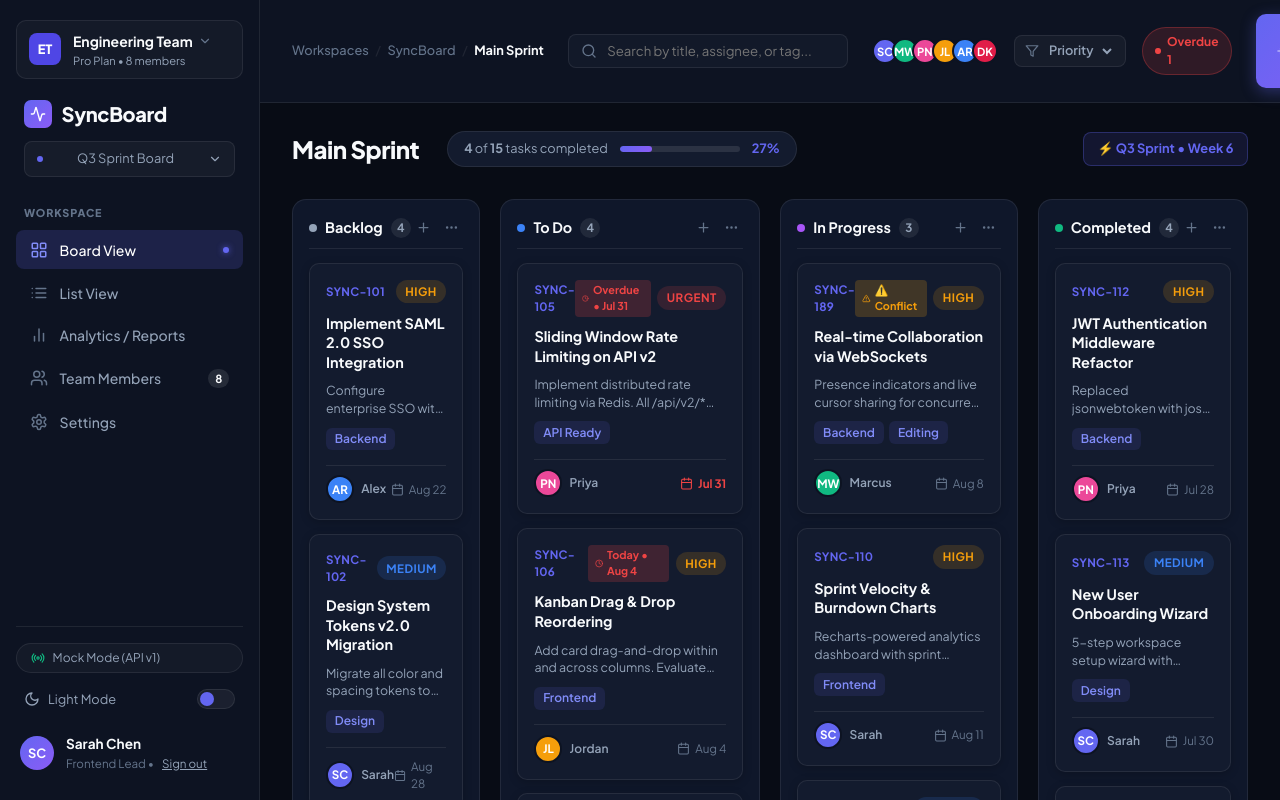
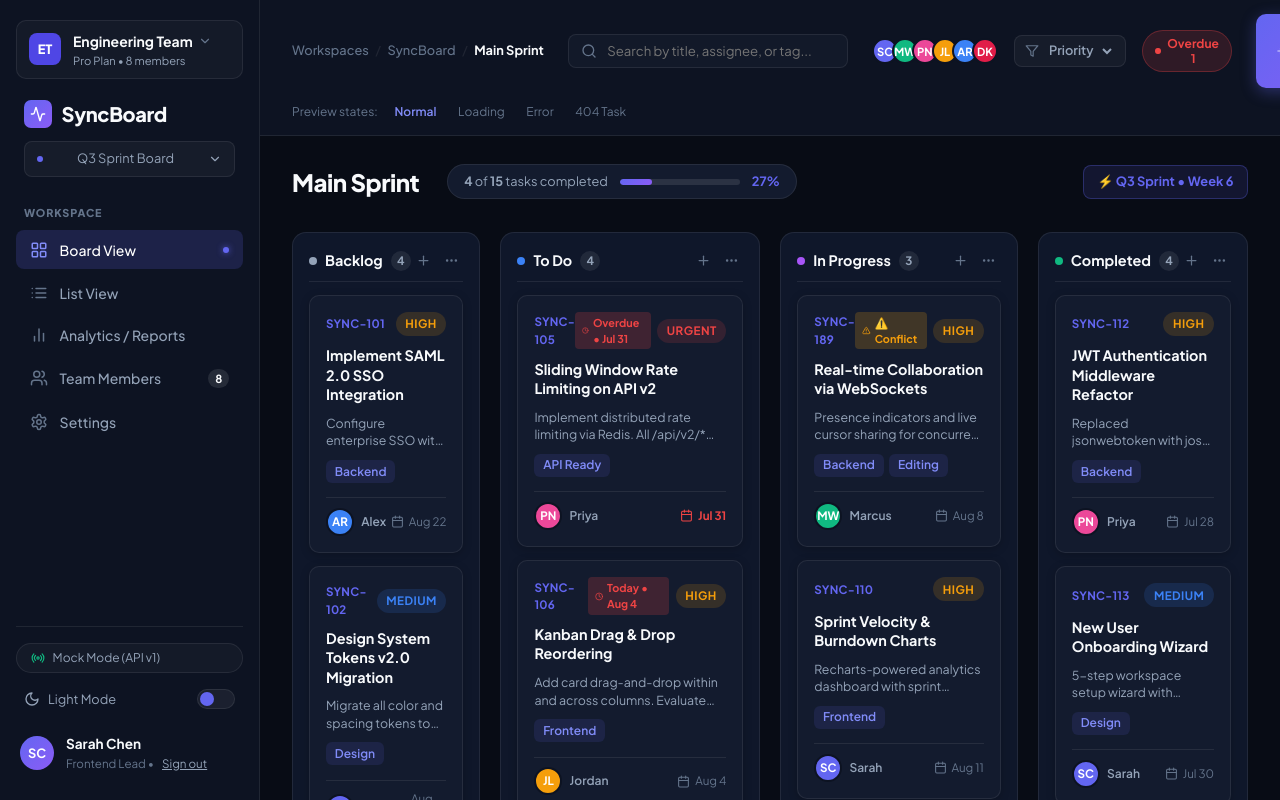
Before and after one commit to jayandisemini/full-stack-application, a React (Vite) app: page / in a window 1280 px wide. Built offline with nearby package versions, Linux system fonts and the light colour scheme.

Commit message:
feat(header): add interactive avatar, priority, overdue, clear filters, and preview links

```diff
--- a/src/components/Layout/Header.css
+++ b/src/components/Layout/Header.css
@@ -92,10 +92,23 @@
   color: #ffffff;
   border: 2px solid var(--bg-header);
   margin-left: -6px;
+  cursor: pointer;
+  transition: transform 0.15s ease, box-shadow 0.15s ease;
 }
 
 .avatar-stack-item:first-child {
   margin-left: 0;
+}
+
+.avatar-stack-item:hover {
+  transform: translateY(-2px);
+  z-index: 2;
+}
+
+.avatar-stack-item.selected {
+  outline: 2px solid var(--accent-purple);
+  box-shadow: 0 0 8px rgba(99, 102, 241, 0.8);
+  z-index: 3;
 }
 
 .priority-filter-box {
@@ -127,7 +140,7 @@
   color: var(--text-main);
 }
 
-.overdue-badge {
+.overdue-badge-btn {
   display: flex;
   align-items: center;
   gap: 0.4rem;
@@ -138,6 +151,15 @@
   font-size: 0.75rem;
   font-weight: 700;
   color: #ef4444;
+  cursor: pointer;
+  transition: all 0.2s ease;
+}
+
+.overdue-badge-btn:hover,
+.overdue-badge-btn.active {
+  background: rgba(239, 68, 68, 0.25);
+  border-color: #ef4444;
+  box-shadow: 0 0 10px rgba(239, 68, 68, 0.3);
 }
 
 .overdue-dot {
@@ -145,6 +167,57 @@
   height: 6px;
   background: #ef4444;
   border-radius: 50%;
+}
+
+.clear-filters-btn {
+  display: flex;
+  align-items: center;
+  gap: 0.3rem;
+  background: rgba(255, 255, 255, 0.06);
+  border: 1px solid var(--border-color);
+  border-radius: 9999px;
+  padding: 0.3rem 0.7rem;
+  font-size: 0.75rem;
+  color: var(--text-secondary);
+  cursor: pointer;
+  transition: all 0.15s ease;
+}
+
+.clear-filters-btn:hover {
+  background: rgba(255, 255, 255, 0.12);
+  color: var(--text-main);
+}
+
+/* Preview States Bar */
+.preview-states-bar {
+  display: flex;
+  align-items: center;
+  gap: 0.75rem;
+  margin-top: 0.5rem;
+  padding-top: 0.4rem;
+  font-size: 0.75rem;
+  color: var(--text-muted);
+}
+
+.preview-label {
+  color: var(--text-muted);
+}
+
+.preview-link {
+  background: transparent;
+  border: none;
+  color: #64748b;
+  font-size: 0.75rem;
+  cursor: pointer;
+  padding: 0.1rem 0.3rem;
+  border-radius: 4px;
+  transition: color 0.15s ease;
+}
+
+.preview-link:hover,
+.preview-link.active {
+  color: #818cf8;
+  font-weight: 600;
 }
 
 /* Header Right */
--- a/src/components/Layout/Header.jsx
+++ b/src/components/Layout/Header.jsx
@@ -1,5 +1,5 @@
 import React from 'react';
-import { Search, Plus, Filter, AlertCircle, Radio } from 'lucide-react';
+import { Search, Plus, Filter, X } from 'lucide-react';
 import { useTasks } from '../../context/TasksContext';
 import './Header.css';
 
@@ -9,6 +9,14 @@ export default function Header({ activeTab }) {
     setSearchQuery,
     priorityFilter,
     setPriorityFilter,
+    selectedAssignee,
+    toggleAssigneeFilter,
+    overdueOnly,
+    toggleOverdueFilter,
+    clearAllFilters,
+    activeFilterCount,
+    previewState,
+    setPreviewState,
     teamMembers,
     stats,
     openCreateModal
@@ -52,16 +60,20 @@ export default function Header({ activeTab }) {
         <div className="header-middle">
           {/* Team Member Avatars Stack */}
           <div className="avatar-stack">
-            {teamMembers.slice(0, 6).map(member => (
-              <div
-                key={member.id}
-                className="avatar-stack-item"
-                style={{ backgroundColor: member.color }}
-                title={`${member.name} (${member.role})`}
-              >
-                {member.initials}
-              </div>
-            ))}
+            {teamMembers.slice(0, 6).map(member => {
+              const isSelected = selectedAssignee === member.id;
+              return (
+                <button
+                  key={member.id}
+                  onClick={() => toggleAssigneeFilter(member.id)}
+                  className={`avatar-stack-item ${isSelected ? 'selected' : ''}`}
+                  style={{ backgroundColor: member.color }}
+                  title={`Filter by ${member.name}`}
+                >
+                  {member.initials}
+                </button>
+              );
+            })}
           </div>
 
           {/* Priority Filter Dropdown */}
@@ -80,11 +92,23 @@ export default function Header({ activeTab }) {
             </select>
           </div>
 
-          {/* Overdue Badge */}
-          <div className="overdue-badge">
+          {/* Overdue Badge Toggle */}
+          <button
+            onClick={toggleOverdueFilter}
+            className={`overdue-badge-btn ${overdueOnly ? 'active' : ''}`}
+            title="Toggle Overdue Filter"
+          >
             <span className="overdue-dot"></span>
             <span>Overdue {stats.overdueCount}</span>
-          </div>
+          </button>
+
+          {/* Clear Filters Button */}
+          {activeFilterCount > 0 && (
+            <button onClick={clearAllFilters} className="clear-filters-btn">
+              <X size={13} />
+              <span>Clear {activeFilterCount} {activeFilterCount === 1 ? 'filter' : 'filters'}</span>
+            </button>
+          )}
         </div>
 
         {/* Right Side: Create Button & Status Badge */}
@@ -94,12 +118,36 @@ export default function Header({ activeTab }) {
             <span>Create New Task</span>
             <kbd className="kbd-shortcut">⌘K</kbd>
           </button>
+        </div>
+      </div>
 
-          <div className="live-status-pill">
-            <span className="live-dot"></span>
-            <span>Live • SyncBoard v2.4.1</span>
-          </div>
-        </div>
+      {/* Sub-Header Bar: Preview States Switcher */}
+      <div className="preview-states-bar">
+        <span className="preview-label">Preview states:</span>
+        <button
+          className={`preview-link ${previewState === 'normal' ? 'active' : ''}`}
+          onClick={() => setPreviewState('normal')}
+        >
+          Normal
+        </button>
+        <button
+          className={`preview-link ${previewState === 'loading' ? 'active' : ''}`}
+          onClick={() => setPreviewState('loading')}
+        >
+          Loading
+        </button>
+        <button
+          className={`preview-link ${previewState === 'error' ? 'active' : ''}`}
+          onClick={() => setPreviewState('error')}
+        >
+          Error
+        </button>
+        <button
+          className={`preview-link ${previewState === '404' ? 'active' : ''}`}
+          onClick={() => setPreviewState('404')}
+        >
+          404 Task
+        </button>
       </div>
     </header>
   );
```
